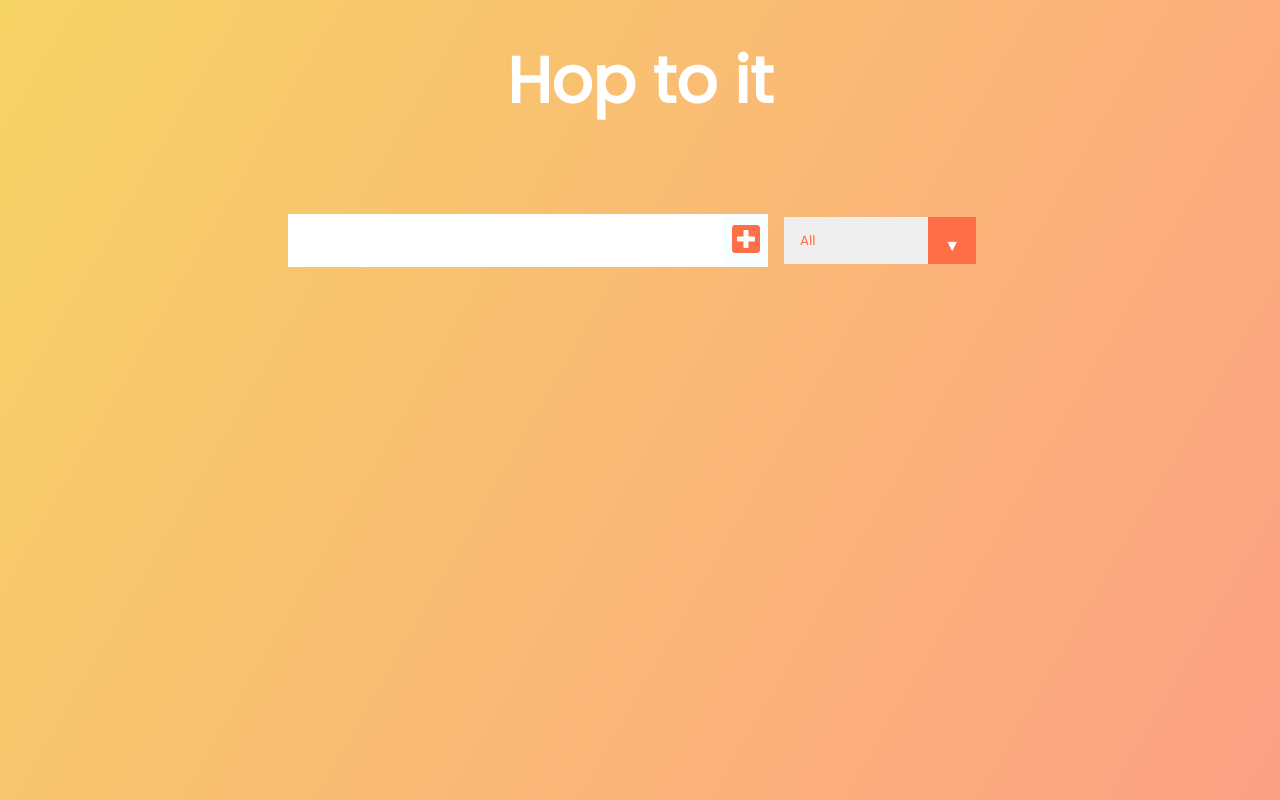
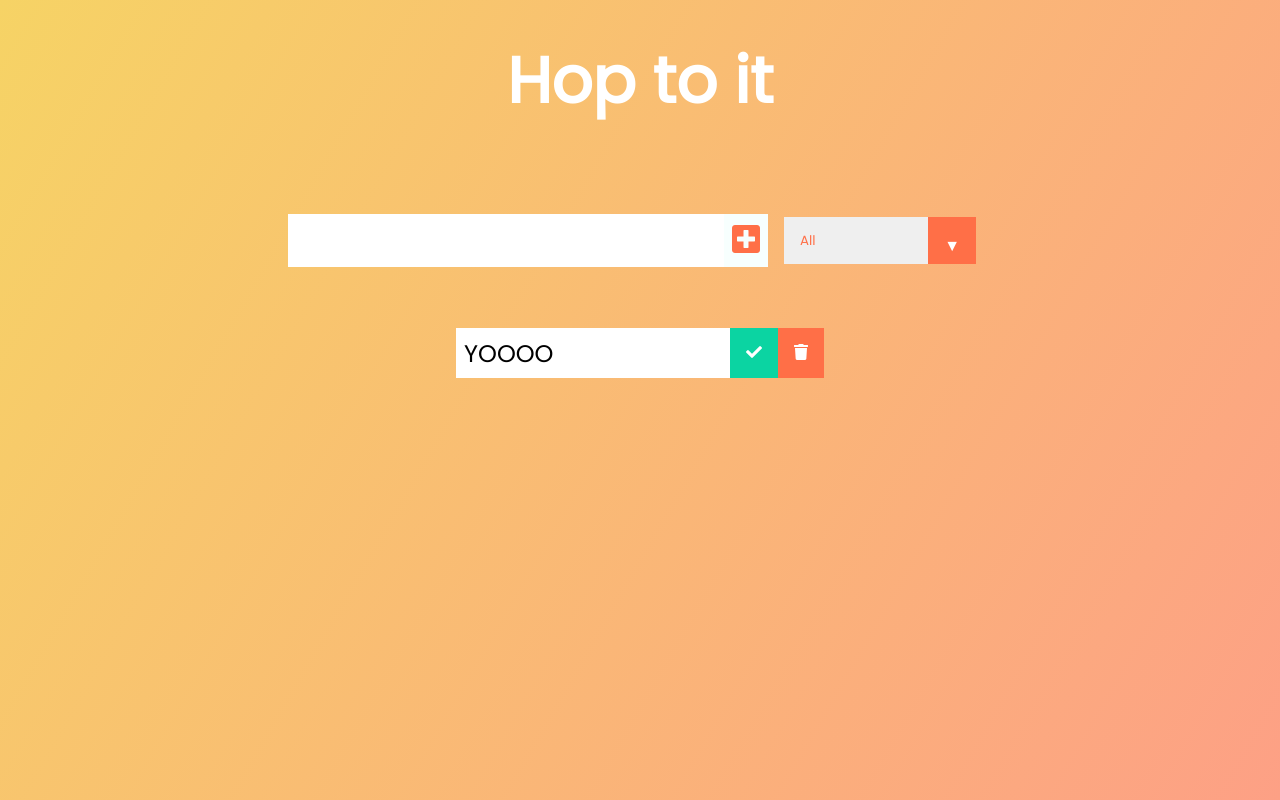
Before and after one commit to sloanlacey/react-to-do, a React (Create React App) app: page / in a window 1280 px wide. Built offline with nearby package versions, Linux system fonts and the light colour scheme.

Commit message:
react-to-do: 5
-Set up individual todo list items to get passed into the todo list component
-Rendering static elements--next item is to attach inputs to the state

```diff
--- /dev/null
+++ b/src/components/Todo/Todo.js
@@ -0,0 +1,17 @@
+import React from "react";
+
+const Todo = () => {
+  return (
+    <div className="todo">
+      <li className="todo-item">YOOOO</li>
+      <button className="complete-btn">
+        <i className="fas fa-check"></i>
+      </button>
+      <button className="trash-btn">
+        <i className="fas fa-trash"></i>
+      </button>
+    </div>
+  );
+};
+
+export default Todo;
--- a/src/components/TodoList/TodoList.js
+++ b/src/components/TodoList/TodoList.js
@@ -1,9 +1,12 @@
 import React from "react";
+import Todo from '../Todo/Todo.js'
 
 const TodoList = () => {
   return (
     <div className="todo-container">
-      <ul className="todo-list"></ul>
+      <ul className="todo-list">
+          <Todo />
+      </ul>
     </div>
   );
 };
```
